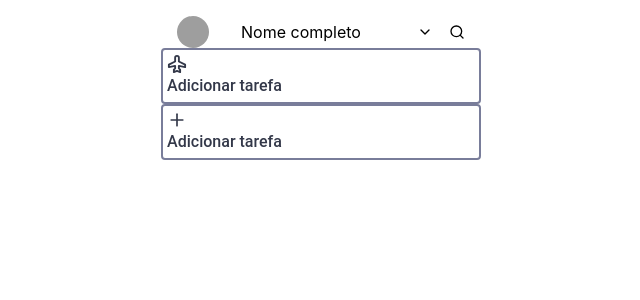
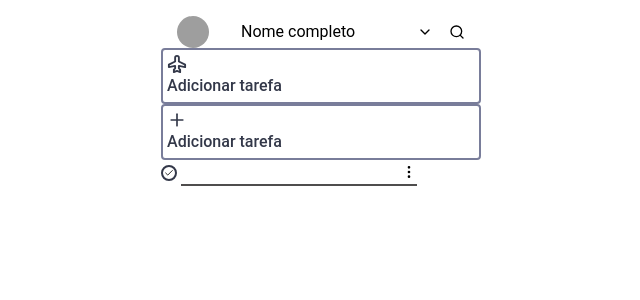
Before and after one commit to CharlieBellow/list-tudo-react, a React (Create React App) app: page / in a window 1280 px wide. Shown: the top 300 px of the page, without its empty margins (319-959 px from the left). Built offline with nearby package versions, Linux system fonts and the light colour scheme; grey boxes are pictures that could not be loaded.

Commit message:
ficando na mesma página: apresentando o projeto em seu estágio atual

```diff
--- a/package.json
+++ b/package.json
@@ -3,6 +3,7 @@
   "version": "0.1.0",
   "private": true,
   "dependencies": {
+    "@radix-ui/react-checkbox": "^1.0.1",
     "@testing-library/jest-dom": "^5.16.5",
     "@testing-library/react": "^13.4.0",
     "@testing-library/user-event": "^13.5.0",
--- a/src/App.css
+++ /dev/null
@@ -1,38 +0,0 @@
-.App {
-  text-align: center;
-}
-
-.App-logo {
-  height: 40vmin;
-  pointer-events: none;
-}
-
-@media (prefers-reduced-motion: no-preference) {
-  .App-logo {
-    animation: App-logo-spin infinite 20s linear;
-  }
-}
-
-.App-header {
-  background-color: #282c34;
-  min-height: 100vh;
-  display: flex;
-  flex-direction: column;
-  align-items: center;
-  justify-content: center;
-  font-size: calc(10px + 2vmin);
-  color: white;
-}
-
-.App-link {
-  color: #61dafb;
-}
-
-@keyframes App-logo-spin {
-  from {
-    transform: rotate(0deg);
-  }
-  to {
-    transform: rotate(360deg);
-  }
-}
--- a/src/App.tsx
+++ b/src/App.tsx
@@ -1,13 +1,13 @@
-import './App.css';
+
 import { BrowserRouter as Router, Routes, Route } from "react-router-dom";
-import { Page } from './components/Page';
+import { Home } from './Pages/Home';
 import './style/main.css';
 
 export default function App() {
   return (
 		<Router>
 			<Routes>
-				<Route path="/" element={<Page />}/>
+				<Route path="/" element={<Home />}/>
 			</Routes>
 		</Router>
 	);
--- /dev/null
+++ b/src/Pages/Home/index.tsx
@@ -0,0 +1,38 @@
+import { Header } from "../../components/Header";
+import { Page } from "../../components/Page";
+import { InputTask } from "../../components/InputTask";
+import { Button } from "../../components/Button";
+
+import * as Icon from "phosphor-react";
+import { FiPlus } from "react-icons/fi";
+
+
+
+export function Home() {
+	return (
+    <>
+      <Page content={
+        <>
+          <Header />
+          <Button
+              title={"Adicionar tarefa"}
+              type={"submit"}
+              icon={
+                <Icon.Airplane size={20} weight="bold" className="text-red-400" />
+              }
+              theme="light"
+            />
+            <Button
+              title={"Adicionar tarefa"}
+              type={"submit"}
+              icon={<FiPlus size={20} className="stroke-2 text-green-500" />}
+              theme="light"
+            />
+
+          <InputTask />
+        </>
+
+      } />
+		</>
+	);
+}
--- a/src/components/Button.tsx
+++ b/src/components/Button.tsx
@@ -6,12 +6,12 @@ import { IconBaseProps } from "react-icons";
 interface ButtonProps {
 	title: string;
   type: "button" | "submit" | "reset" | undefined;
-	icon: Icon.IconProps | IconBaseProps;
+	icon?: Icon.IconProps | IconBaseProps;
 	theme: "light" | "dark"
 }
 
 export function Button(props: ButtonProps) {
-  //const ColorTheme = ;
+
 
 	return (
 		<div
--- /dev/null
+++ b/src/components/InputTask.tsx
@@ -0,0 +1,21 @@
+import { FiMoreVertical, FiCheck } from "react-icons/fi";
+
+import * as Checkbox from "@radix-ui/react-checkbox";
+
+export function InputTask() {
+  return (
+		<div className="flex gap-1 items-center">
+			<Checkbox.Root className="rounded-full border-light-text border-2 w-4 h-4" defaultChecked id="checkTask">
+				<Checkbox.Indicator className="CheckboxIndicator">
+          <FiCheck className="mx-px" size={10} />
+				</Checkbox.Indicator>
+			</Checkbox.Root>
+			<div className="border-b-2 border-light-actions flex items-center">
+        <label htmlFor="checkTask">
+          <input type="text" value="" className="outline-0" />
+        </label>
+				<FiMoreVertical />
+			</div>
+		</div>
+	);
+}
--- a/src/components/Page.tsx
+++ b/src/components/Page.tsx
@@ -1,30 +1,13 @@
 //import { BrowserRouter as Router, Routes, Route } from "react-router-dom";
-import { Header } from "./Header";
-import { Button } from "./Button";
 
-import * as Icon from 'phosphor-react';
-import {FiPlus } from 'react-icons/fi';
 
-export function Page() {
+interface PageProps {
+	content: any;
+}
+export function Page(props: PageProps) {
 	return (
 		<>
-			<div className="w-80 mx-auto">
-				<Header />
-				<Button
-					title={"Adicionar tarefa"}
-					type={"submit"}
-					icon={
-						<Icon.Airplane size={20} weight="bold" className="text-red-400" />
-					}
-					theme="light"
-				/>
-				<Button
-					title={"Adicionar tarefa"}
-					type={"submit"}
-					icon={<FiPlus size={20} className="stroke-2 text-green-500" />}
-					theme="light"
-				/>
-			</div>
+			<div className="w-80 mx-auto">{props.content}</div>
 		</>
 	);
 }
--- a/src/index.css
+++ /dev/null
@@ -1,13 +0,0 @@
-body {
-  margin: 0;
-  font-family: -apple-system, BlinkMacSystemFont, 'Segoe UI', 'Roboto', 'Oxygen',
-    'Ubuntu', 'Cantarell', 'Fira Sans', 'Droid Sans', 'Helvetica Neue',
-    sans-serif;
-  -webkit-font-smoothing: antialiased;
-  -moz-osx-font-smoothing: grayscale;
-}
-
-code {
-  font-family: source-code-pro, Menlo, Monaco, Consolas, 'Courier New',
-    monospace;
-}
--- a/src/index.tsx
+++ b/src/index.tsx
@@ -1,8 +1,7 @@
 import React from 'react';
 import ReactDOM from 'react-dom/client';
-import './index.css';
 import App from './App';
-import reportWebVitals from './reportWebVitals';
+
 
 const root = ReactDOM.createRoot(
   document.getElementById('root') as HTMLElement
@@ -12,8 +11,3 @@ root.render(
     <App />
   </React.StrictMode>
 );
-
-// If you want to start measuring performance in your app, pass a function
-// to log results (for example: reportWebVitals(console.log))
-// or send to an analytics endpoint. Learn more: https://bit.ly/CRA-vitals
-reportWebVitals();
--- a/src/reportWebVitals.ts
+++ /dev/null
@@ -1,15 +0,0 @@
-import { ReportHandler } from 'web-vitals';
-
-const reportWebVitals = (onPerfEntry?: ReportHandler) => {
-  if (onPerfEntry && onPerfEntry instanceof Function) {
-    import('web-vitals').then(({ getCLS, getFID, getFCP, getLCP, getTTFB }) => {
-      getCLS(onPerfEntry);
-      getFID(onPerfEntry);
-      getFCP(onPerfEntry);
-      getLCP(onPerfEntry);
-      getTTFB(onPerfEntry);
-    });
-  }
-};
-
-export default reportWebVitals;
```
Also changed, not shown: src/setupTests.ts (deleted, +0 -5 lines), 1 other file (tests, documents, lock files or other folders).
